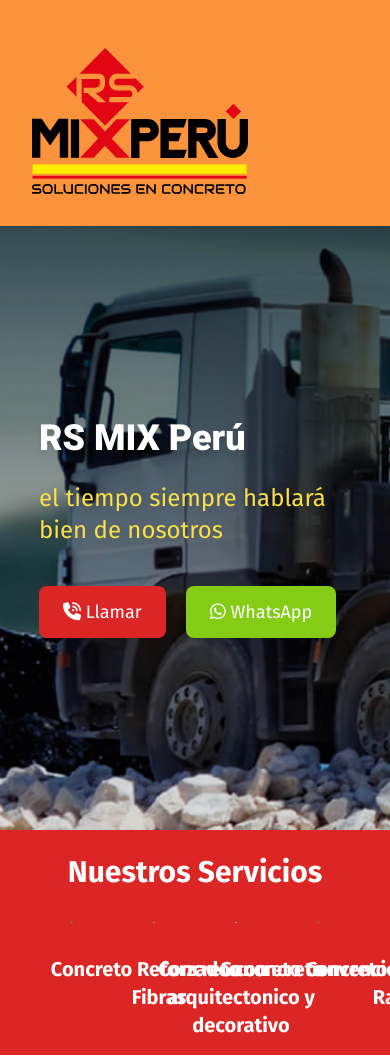
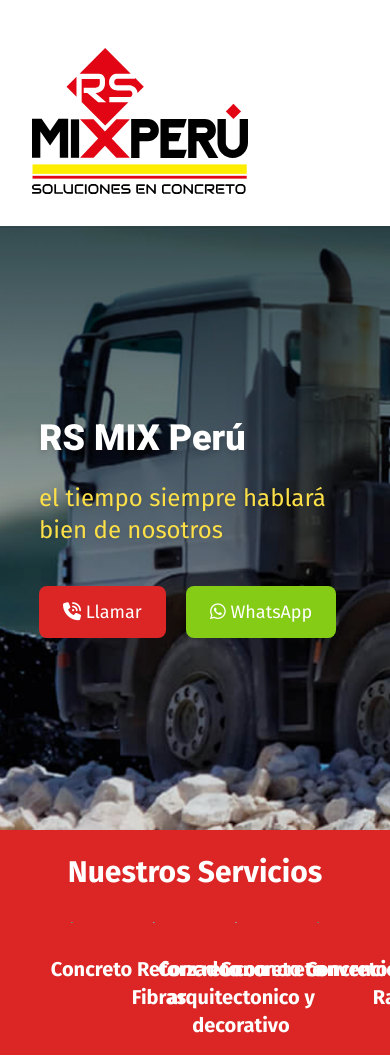
Before and after one commit to julioizquierdomejia/rxmixweb, a website: page public/index.html in a window 390 px wide. Shown: the top 1058 px of the page. Drawn offline with nearby package versions, Linux system fonts and the light colour scheme.

```diff
--- a/public/index.html
+++ b/public/index.html
@@ -36,7 +36,7 @@
 
 
     <!-- Cabecera-->
-    <div class="grid grid-cols-1 sm:grid-cols-4 gap-4 sm:w-4/5 w-screen mx-auto bg-orange-400 justify-items-left sm:justify-items-center">
+    <div class="grid grid-cols-1 sm:grid-cols-4 gap-4 sm:w-4/5 w-screen mx-auto justify-items-left sm:justify-items-center">
       <div><img src="images/logoh.svg" alt="logo rsmix peru" width="280" class="p-8 hidden sm:block"></div>
       <div><img src="images/logo.svg" alt="logo rsmix peru" width="280" class="p-8 none sm:hidden"></div>
       <div class="hidden sm:block"></div>
```
